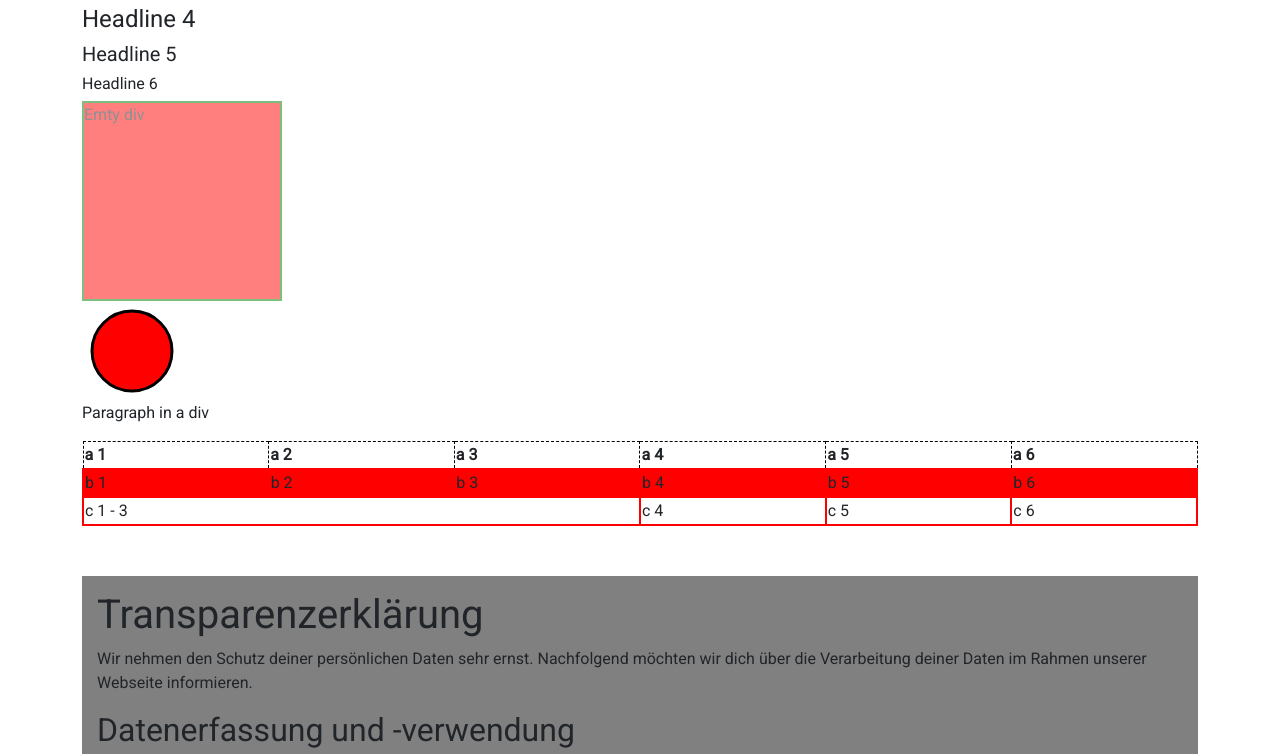
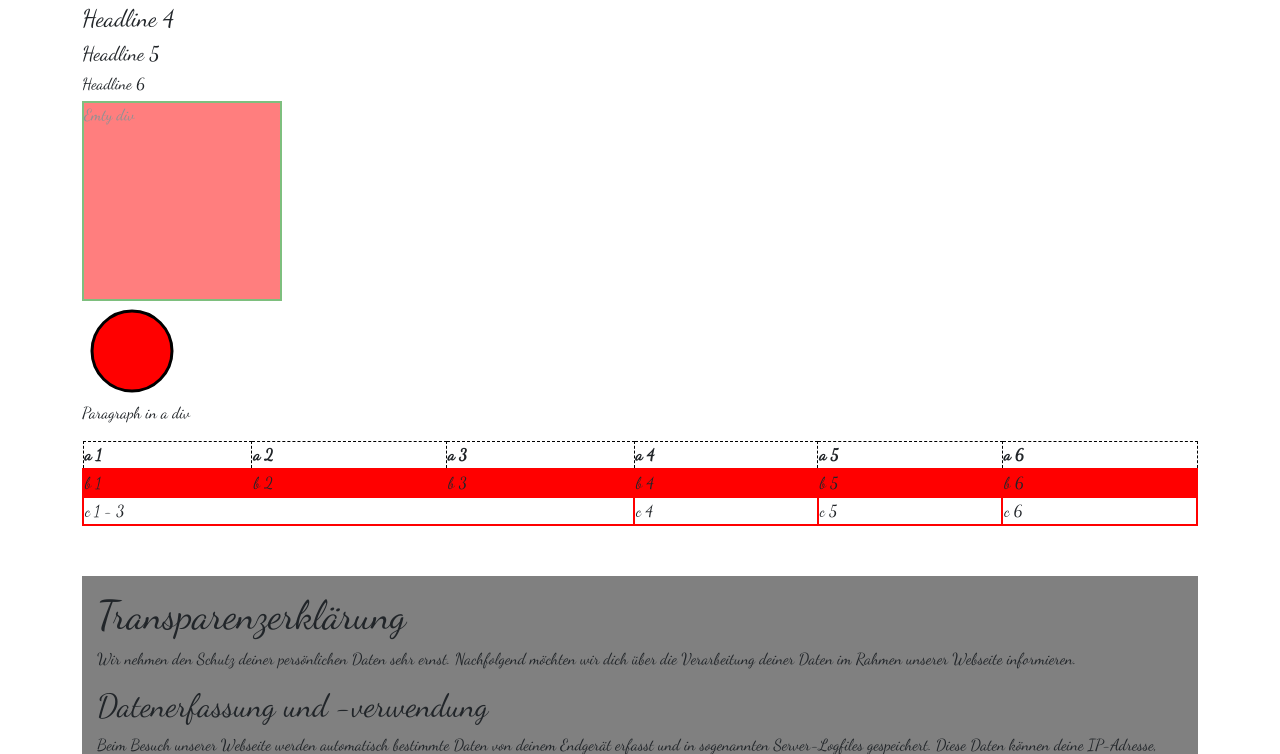
Before and after one commit to itzinger/html-test-page, a plain HTML site: page index.html in a window 1280 px wide. Shown: the part 212-966 px from the top of the page. Drawn offline with nearby package versions, Linux system fonts and the light colour scheme.

Commit message:
Add files via upload

```diff
--- a/index.html
+++ b/index.html
@@ -9,11 +9,16 @@
     <title> - WebExampleView</title>
     <link href="https://cdn.jsdelivr.net/npm/bootstrap@5.0.2/dist/css/bootstrap.min.css" rel="stylesheet"
         integrity="sha384-EVSTQN3/azprG1Anm3QDgpJLIm9Nao0Yz1ztcQTwFspd3yD65VohhpuuCOmLASjC" crossorigin="anonymous">
-    <link rel="stylesheet" href="https://fonts.googleapis.com/css2?family=Roboto&display=swap">
+
+
+        <link rel="preconnect" href="https://fonts.googleapis.com">
+        <link rel="preconnect" href="https://fonts.gstatic.com" crossorigin>
+        <link href="https://fonts.googleapis.com/css2?family=Dancing+Script&family=Noto+Sans+TC:wght@100&display=swap" rel="stylesheet">
     <style>
+
+
         body {
-            font-family: 'Roboto', sans-serif;
-            /* Weitere CSS-Regeln hier */
+            font-family: 'Dancing Script', cursive, 'Noto Sans TC', sans-serif;
         }
 
         /* td {
```
